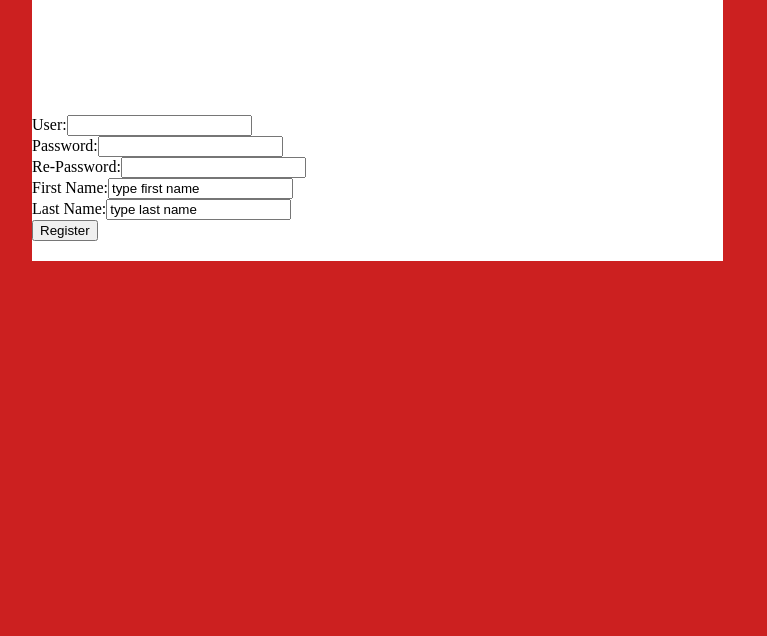
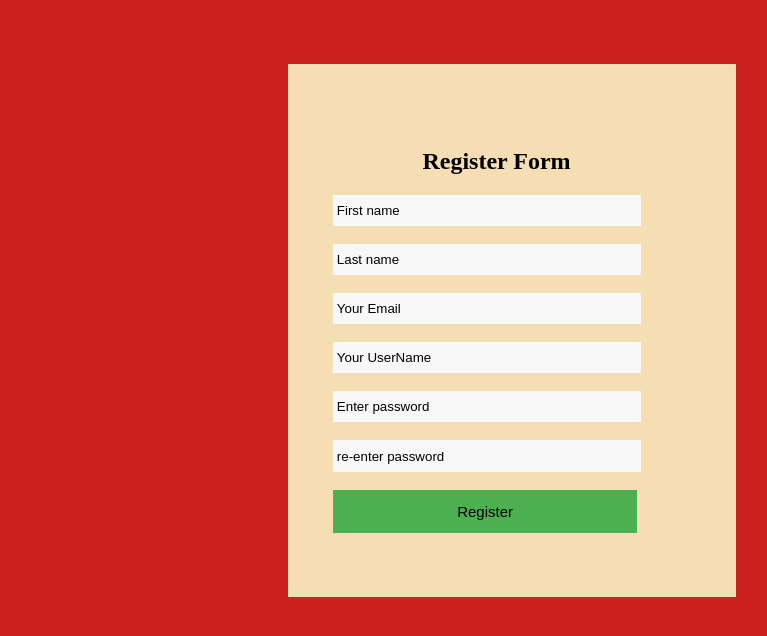
Before and after one commit to Andrei2498/Cal-o-web-3, a PHP site: page /html/Register.html in a window 1280 px wide. Shown: the top 636 px of the page, without its empty margins (96-863 px from the left). Run offline with PHP 8.4, Linux system fonts and the light colour scheme.

Commit message:
Register update

```diff
--- a/css/register.css
+++ b/css/register.css
@@ -3,36 +3,49 @@ body{
     padding: 0;
     margin: 0;
 }
-header h1{
-    margin-left: 1%;
-    margin-top:1%;
+.register{
+    width: 35%;
+    vertical-align: middle;
+    margin-top: 5%;
+    margin-left:30%;
+    background-color: wheat;
+    padding-bottom: 5%;
+    padding-top:5%;
 
 }
-.form{
+#inputContent{
     margin-left:10%;
 }
-.formtxt{
-    width:20px;
+h1{
+    margin-left:30%;
 }
+#inputContent input{
+    width: 75%;
+    background-color:#f8f8f8;
+    padding-top:2% ;
+    padding-bottom: 2%;
+    padding-left: 1%;
+    border: 0;
 
-.container{
-    width: 80%;
-    margin:auto;
-    overflow: hidden;
 }
-header{
-    background: gray;
-    color: #ffffff;
-    /* min-height: 60px; */
-    height: 160px;
+#registerBtn button{
+    border:none;
+    padding-top: 3%;
+    padding-left: 2%;
+    padding-bottom: 3%;
+    padding-right: 2%;
+    background-color: #4CAF50;
+    width: 68%;
+    font-size: 15px;
+    display: inline-block;
+    margin-left:10%;
+
 }
-header img{
-    width: 100%;
-    height: 160px;
+input{
+    width: 70%;
+    background-color:#f8f8f8;
+    padding-top:3% ;
+    padding-bottom: 2%;
+    padding-left: 1%;
+    border: 1;
 }
-form{
-    padding-top:10%;
-    background-color: white;
-    width: 60%;
-    padding-bottom: 20px;
-}
--- a/html/Register.html
+++ b/html/Register.html
@@ -1,25 +1,33 @@
 <!DOCTYPE html>
-<html>
+<html lang="EN">
     <head>
         <title>Register</title>
         <link rel="shortcut icon" type="image/x-icon" href="../image/logo.png" />
         <link rel="stylesheet" type="text/css" href="../css/register.css">
     </head>
     <body>
-        <section class="form">
-            <a class="container">
-            <form>
-                <a class="formtxt">User:</a><input type="text" name="user" value=""><br>
-                Password:<input type="text" name="user" value=""><br>
-                Re-Password:<input type="text" name="user" value=""><br>
-                First Name:<input type="text" name="fName" value="type first name"><br>
-                Last Name:<input type="text" name="lName" value="type last name"><br>
-                <input type="submit" value="Register">
-            </form>
-        </a>
-        </section>
-        <footer>
-
-        </footer>
+        <div class="register">
+            <section class="form">
+                <h1>Register Form</h1>
+                <form>
+                    <div id="inputContent">
+                    <input type="text" name="fName" value="First name">
+                    <br><br>
+                    <input type="text" name="lName" value="Last name">
+                    <br>
+                    <br>
+                    <input type="text" name="email" value="Your Email">
+                    <br><br>
+                    <input type="text" name="email" value="Your UserName">
+                    <br><br>
+                    <input type="text" name="password" value="Enter password"><br><br>
+                    <input type="text" name="second-password" value="re-enter password"><br><br>
+                    </div>
+                    <div id="registerBtn">
+                        <button type="button">Register</button>
+                    </div>
+                </form>
+            </section>
+        </div>
     </body>
 </html>
```
